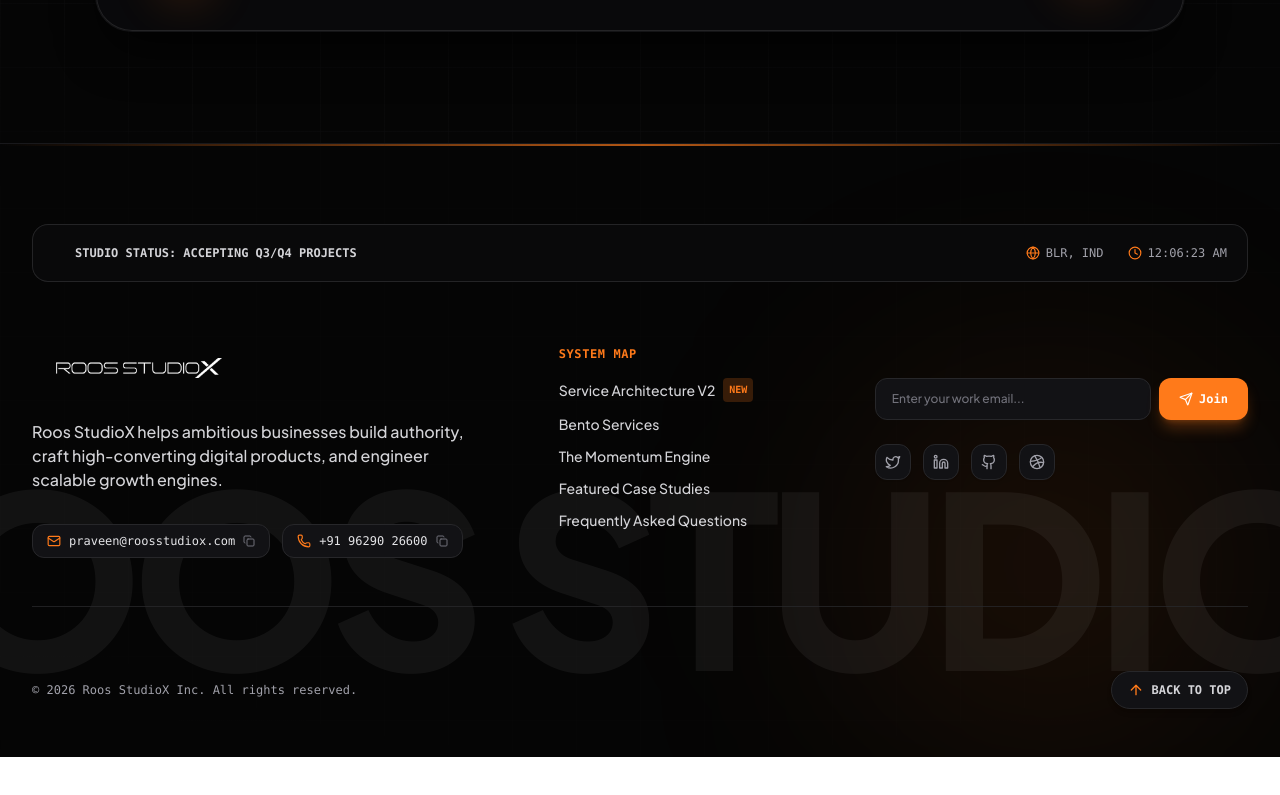
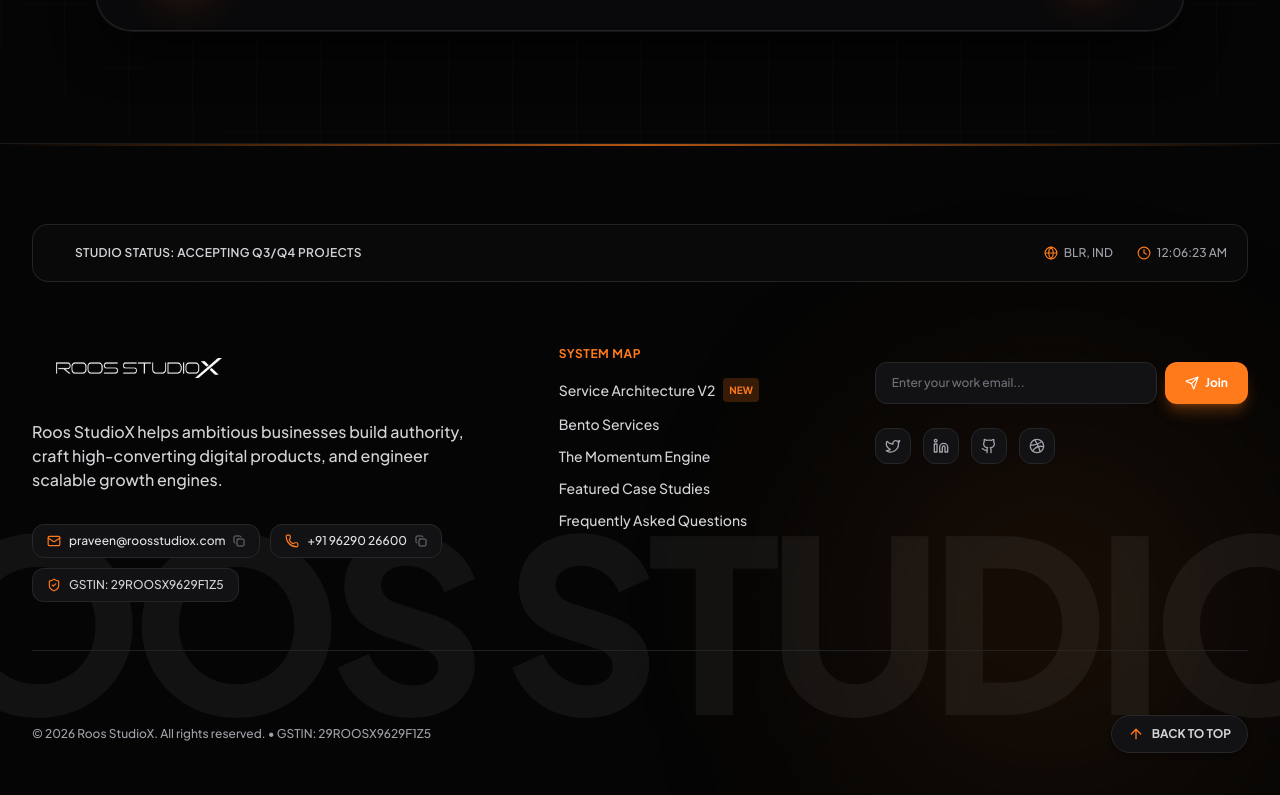
Before and after one commit to itsroosguy/roosx, a React (Vite) app: page / in a window 1280 px wide. Shown: the part 5080-5875 px from the top of the page. Before the commit the page ends 5837 px from the top, so only its background shows below. Built offline with nearby package versions, Linux system fonts and the light colour scheme.

Commit message:
Update Footer.tsx to use Google Sans font-sans, remove Inc. behind Roos StudioX, and add GST number capsule

```diff
--- a/src/components/Footer.tsx
+++ b/src/components/Footer.tsx
@@ -1,6 +1,6 @@
 import React, { useState, useEffect } from 'react';
 import { Logo } from './Logo';
-import { ArrowUp, Send, Mail, Phone, Globe, Clock, Check, Copy, Github, Linkedin, Twitter, Dribbble } from 'lucide-react';
+import { ArrowUp, Send, Mail, Phone, Globe, Clock, Check, Copy, ShieldCheck, Github, Linkedin, Twitter, Dribbble } from 'lucide-react';
 
 interface FooterProps {
   onOpenInquiry?: () => void;
@@ -53,7 +53,7 @@
 
   return (
     <footer
-      className={`relative z-10 w-full pt-20 pb-12 border-t transition-colors duration-500 overflow-hidden ${
+      className={`relative z-10 w-full pt-20 pb-12 border-t transition-colors duration-500 overflow-hidden font-sans ${
         isDarkMode
           ? 'bg-[#050505] text-[#D4D4D8] border-zinc-900'
           : 'bg-[#FAF9F6] text-[#111111] border-zinc-200'
@@ -78,16 +78,16 @@
         </span>
       </div>
 
-      <div className="max-w-7xl mx-auto px-4 sm:px-6 lg:px-8 relative z-10 font-sans space-y-16">
+      <div className="max-w-7xl mx-auto px-4 sm:px-6 lg:px-8 relative z-10 space-y-16">
 
         {/* 1. TOP LIVE TELEMETRY BAR */}
-        <div className="p-4 sm:p-5 rounded-2xl bg-[#0A0A0C]/90 border border-zinc-800/90 backdrop-blur-xl flex flex-wrap items-center justify-between gap-4 text-xs font-mono">
+        <div className="p-4 sm:p-5 rounded-2xl bg-[#0A0A0C]/90 border border-zinc-800/90 backdrop-blur-xl flex flex-wrap items-center justify-between gap-4 text-xs font-sans">
           <div className="flex items-center gap-3">
             <div className="w-2.5 h-2.5 rounded-full bg-emerald-500 animate-ping" />
-            <span className="text-zinc-300 font-bold">STUDIO STATUS: ACCEPTING Q3/Q4 PROJECTS</span>
+            <span className="text-zinc-300 font-semibold tracking-wide">STUDIO STATUS: ACCEPTING Q3/Q4 PROJECTS</span>
           </div>
 
-          <div className="flex items-center gap-6 text-zinc-400">
+          <div className="flex items-center gap-6 text-zinc-400 font-medium">
             <div className="flex items-center gap-1.5">
               <Globe className="w-3.5 h-3.5 text-[#FF7A1A]" />
               <span>BLR, IND</span>
@@ -112,12 +112,12 @@
               Roos StudioX helps ambitious businesses build authority, craft high-converting digital products, and engineer scalable growth engines.
             </p>
 
-            {/* DIRECT CONTACT CAPSULES WITH COPY ACTIONS */}
-            <div className="space-y-2 pt-2">
-              <div className="flex items-center gap-3 text-xs font-mono">
+            {/* DIRECT CONTACT CAPSULES WITH COPY ACTIONS & GST NUMBER */}
+            <div className="space-y-2.5 pt-2">
+              <div className="flex flex-wrap items-center gap-2.5 text-xs font-sans">
                 <button
                   onClick={() => copyToClipboard('praveen@roosstudiox.com', 'email')}
-                  className="px-3.5 py-2 rounded-xl bg-[#121215] border border-zinc-800 text-zinc-200 hover:text-white hover:border-[#FF7A1A] transition-all flex items-center gap-2 cursor-pointer"
+                  className="px-3.5 py-2 rounded-xl bg-[#121215] border border-zinc-800 text-zinc-200 hover:text-white hover:border-[#FF7A1A] transition-all flex items-center gap-2 cursor-pointer font-medium"
                 >
                   <Mail className="w-3.5 h-3.5 text-[#FF7A1A]" />
                   <span>praveen@roosstudiox.com</span>
@@ -130,7 +130,7 @@
 
                 <button
                   onClick={() => copyToClipboard('+919629026600', 'phone')}
-                  className="px-3.5 py-2 rounded-xl bg-[#121215] border border-zinc-800 text-zinc-200 hover:text-white hover:border-[#FF7A1A] transition-all flex items-center gap-2 cursor-pointer"
+                  className="px-3.5 py-2 rounded-xl bg-[#121215] border border-zinc-800 text-zinc-200 hover:text-white hover:border-[#FF7A1A] transition-all flex items-center gap-2 cursor-pointer font-medium"
                 >
                   <Phone className="w-3.5 h-3.5 text-[#FF7A1A]" />
                   <span>+91 96290 26600</span>
@@ -140,20 +140,26 @@
                     <Copy className="w-3 h-3 text-zinc-500" />
                   )}
                 </button>
+
+                {/* GST NUMBER CAPSULE */}
+                <div className="px-3.5 py-2 rounded-xl bg-[#121215] border border-zinc-800/90 text-zinc-300 font-medium flex items-center gap-2">
+                  <ShieldCheck className="w-3.5 h-3.5 text-[#FF7A1A]" />
+                  <span>GSTIN: 29ROOSX9629F1Z5</span>
+                </div>
               </div>
             </div>
           </div>
 
           {/* NAVIGATION LINKS (3 COLS) */}
           <div className="md:col-span-3 space-y-4">
-            <h4 className="text-xs font-mono font-bold uppercase tracking-wider text-[#FF7A1A]">
+            <h4 className="text-xs font-sans font-bold uppercase tracking-wider text-[#FF7A1A]">
               SYSTEM MAP
             </h4>
             <ul className="space-y-3 text-sm font-medium text-zinc-300">
               <li>
                 <a href="#services2" className="hover:text-[#FF7A1A] transition-colors flex items-center gap-2">
                   <span>Service Architecture V2</span>
-                  <span className="px-1.5 py-0.5 rounded text-[10px] font-mono bg-[#FF7A1A]/20 text-[#FF7A1A] font-bold">NEW</span>
+                  <span className="px-1.5 py-0.5 rounded text-[10px] font-sans bg-[#FF7A1A]/20 text-[#FF7A1A] font-bold">NEW</span>
                 </a>
               </li>
               <li>
@@ -182,7 +188,7 @@
           {/* NEWSLETTER INTEL DISPATCH (4 COLS) */}
           <div className="md:col-span-4 space-y-4">
             {!subscribed ? (
-              <form onSubmit={handleNewsletter} className="flex gap-2 w-full pt-6 sm:pt-8">
+              <form onSubmit={handleNewsletter} className="flex gap-2 w-full pt-2 sm:pt-4">
                 <input
                   type="email"
                   required
@@ -193,14 +199,14 @@
                 />
                 <button
                   type="submit"
-                  className="px-5 py-3 rounded-xl bg-[#FF7A1A] hover:bg-[#FF8833] text-white text-xs font-mono font-bold transition-all flex items-center justify-center gap-1.5 shrink-0 cursor-pointer shadow-lg shadow-[#FF7A1A]/30"
+                  className="px-5 py-3 rounded-xl bg-[#FF7A1A] hover:bg-[#FF8833] text-white text-xs font-sans font-bold transition-all flex items-center justify-center gap-1.5 shrink-0 cursor-pointer shadow-lg shadow-[#FF7A1A]/30"
                 >
                   <Send className="w-3.5 h-3.5" />
                   <span>Join</span>
                 </button>
               </form>
             ) : (
-              <div className="p-3.5 rounded-xl bg-emerald-500/15 border border-emerald-500/30 text-emerald-400 text-xs font-mono font-bold flex items-center gap-2 mt-6">
+              <div className="p-3.5 rounded-xl bg-emerald-500/15 border border-emerald-500/30 text-emerald-400 text-xs font-sans font-bold flex items-center gap-2 mt-2">
                 <Check className="w-4 h-4 text-emerald-400 shrink-0" />
                 <span>Subscribed!</span>
               </div>
@@ -234,9 +240,9 @@
         </div>
 
         {/* 3. BOTTOM COPYRIGHT & ELEVATOR TOP BUTTON */}
-        <div className="flex flex-col sm:flex-row items-center justify-between gap-4 text-xs font-mono text-zinc-400">
+        <div className="flex flex-col sm:flex-row items-center justify-between gap-4 text-xs font-sans text-zinc-400 font-medium">
           <div>
-            © {new Date().getFullYear()} Roos StudioX Inc. All rights reserved.
+            © {new Date().getFullYear()} Roos StudioX. All rights reserved. • GSTIN: 29ROOSX9629F1Z5
           </div>
 
           <button
```
